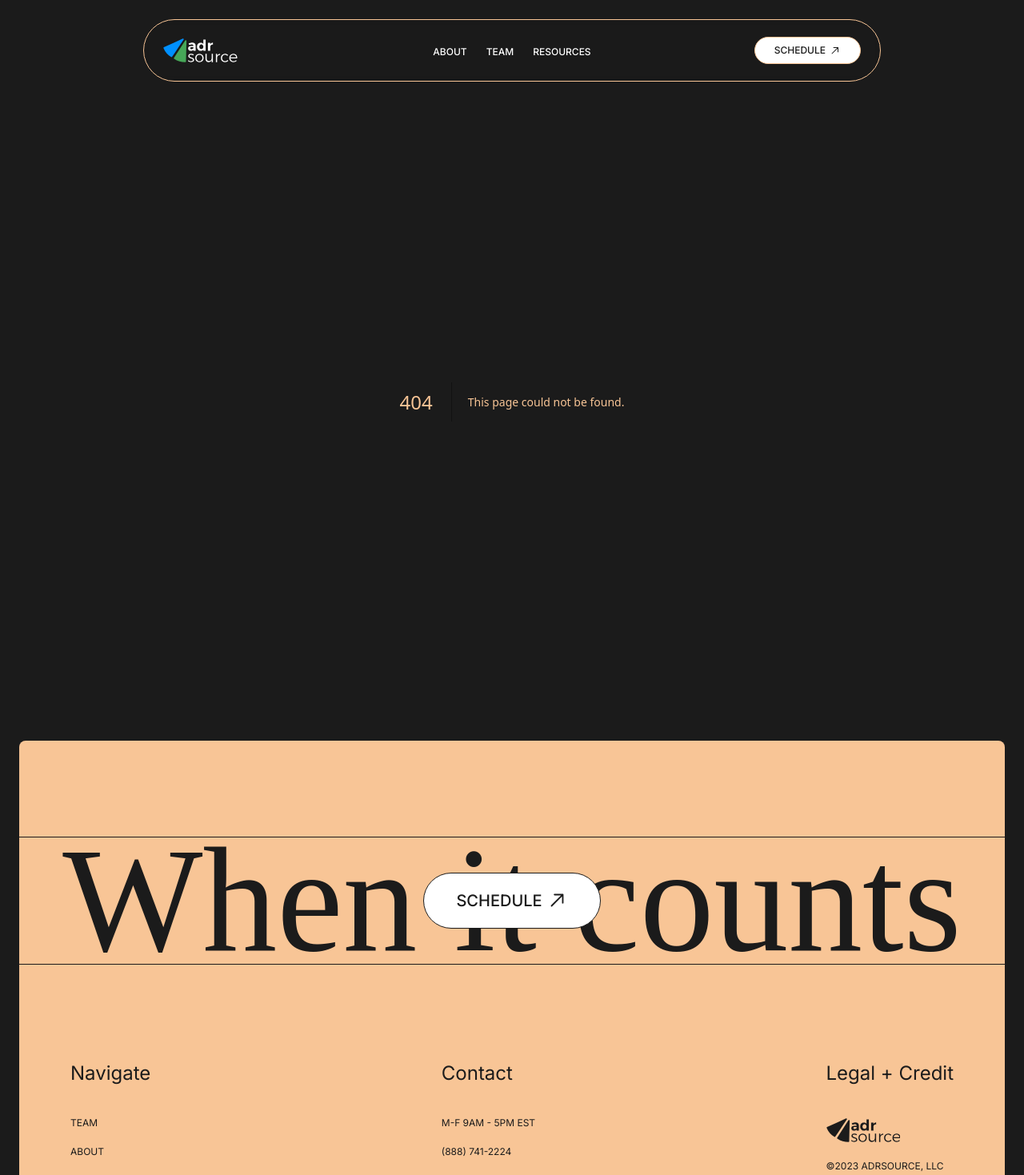
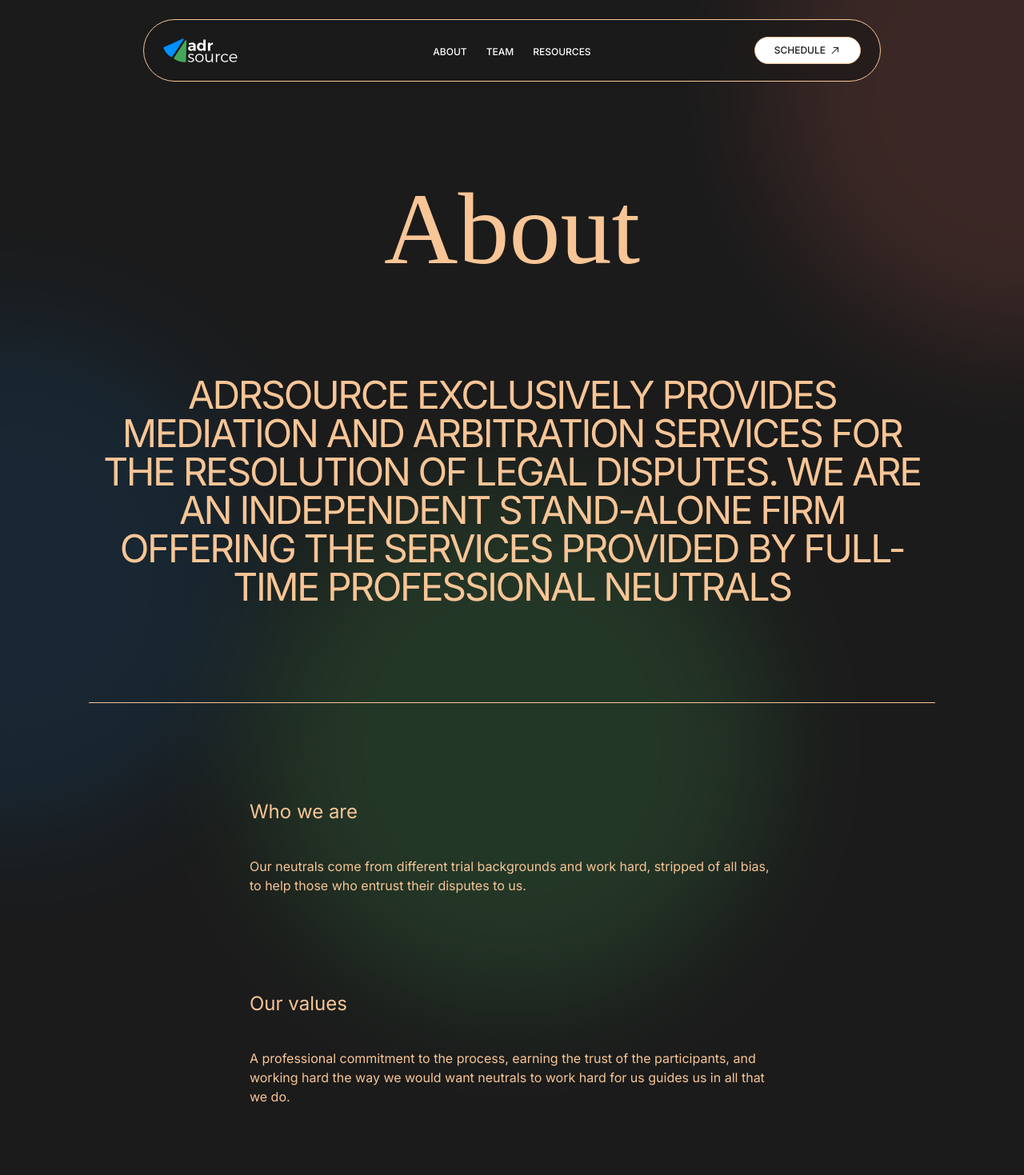
Before and after one commit to ADRSource/adr-source-v2, a Next.js app: page /about in a window 1280 px wide. Before the commit this address had no page. Shown: the top 1469 px of the page at 80% size. Built offline with nearby package versions, Linux system fonts and the light colour scheme; a web font is replaced by a local one.

Commit message:
add: team and about page markup and styles

```diff
--- /dev/null
+++ b/src/app/about/page.tsx
@@ -0,0 +1,72 @@
+import { ColorBlurContainer } from '~/components/color-blur-container';
+import { heading, text } from '~/components/ui/text';
+
+export default function About() {
+	return (
+		<div className="isolate">
+			<ColorBlurContainer />
+			<main className="relative z-20 min-h-screen">
+				<div className="relative overflow-x-clip px-2 pb-7 pt-6 stack-y-6">
+					<div className="mx-auto max-w-[1058px] border-b border-brand-copper pb-6 stack-y-6">
+						<h1
+							className={heading({
+								type: '3',
+								className: 'text-center',
+							})}
+						>
+							About
+						</h1>
+						<p
+							className={heading({
+								type: '5',
+								className: '[text-wrap: balance] mx-auto text-center',
+							})}
+						>
+							ADRsource exclusively provides mediation and arbitration services for the resolution
+							of legal disputes. We are an independent stand-alone firm offering the services
+							provided by full-time professional neutrals{' '}
+						</p>
+					</div>
+
+					<ul className="mx-auto max-w-prose stack-y-6">
+						{PAGE_CONTENT.map(({ title, body }) => {
+							return (
+								<li key={title} className="stack-y-3">
+									<h2
+										className={heading({
+											type: '6',
+										})}
+									>
+										{title}
+									</h2>
+									<p
+										className={text({
+											type: 'body',
+										})}
+									>
+										{body}
+									</p>
+								</li>
+							);
+						})}
+					</ul>
+				</div>
+			</main>
+		</div>
+	);
+}
+
+const PAGE_CONTENT = [
+	{
+		title: 'Who we are',
+		body: `Our neutrals come from different trial backgrounds and work hard, stripped of all bias, to help those who entrust their disputes to us.`,
+	},
+	{
+		title: 'Our values',
+		body: `A professional commitment to the process, earning the trust of the participants, and working hard the way we would want neutrals to work hard for us guides us in all that we do.`,
+	},
+	{
+		title: 'Let us help',
+		body: `Finding the right neutral can be key to your success.`,
+	},
+];
--- a/src/app/components/blocks/block-team/block-team.tsx
+++ b/src/app/components/blocks/block-team/block-team.tsx
@@ -1,6 +1,6 @@
 import { Container } from '~/components/container';
 import { heading } from '~/components/ui/text';
-import { ListItem } from './list-item';
+import { MemberListItem } from '../../member-list-item';
 
 export function BlockTeam() {
 	return (
@@ -17,7 +17,7 @@ export function BlockTeam() {
 				<div>
 					<ul className="mx-auto max-w-[1058px]">
 						{TEAM_MEMBERS.map((member) => {
-							return <ListItem key={member.name} member={member} />;
+							return <MemberListItem key={member.name} member={member} />;
 						})}
 					</ul>
 				</div>
--- a/src/app/components/blocks/block-team/list-item.tsx
+++ b/src/app/components/member-list-item.tsx
@@ -9,14 +9,15 @@ import { ButtonLink, IconButtonLink } from '~/components/ui/button';
 import { IconLink } from '~/components/ui/link';
 import { heading } from '~/components/ui/text';
 
-interface ListItemProps {
+interface MemberListItemProps {
 	member: {
 		name: string;
 		url: string;
 		headshot: string;
 	};
+	children?: React.ReactNode;
 }
-export function ListItem({ member }: ListItemProps) {
+export function MemberListItem({ member, children }: MemberListItemProps) {
 	const containerRef = React.useRef<HTMLLIElement>(null);
 	const { x, y } = useMousePosition();
 	const { left, top } = containerRef.current?.getBoundingClientRect() ?? {};
@@ -26,7 +27,10 @@ export function ListItem({ member }: ListItemProps) {
 			className="group linkBox flex items-center justify-between border-b border-solid border-brand-copper py-2 first:border-t"
 			ref={containerRef}
 		>
-			<p className={heading({ type: '5' })}>{member.name}</p>
+			<div className="items-baseline stack-x-1">
+				<p className={heading({ type: '5' })}>{member.name}</p>
+				{children}
+			</div>
 			<div className="items-center opacity-100  transition-opacity stack-x-3 group-hover:opacity-100 md:opacity-25">
 				<div className="hidden md:block">
 					<IconLink
--- a/src/app/layout.tsx
+++ b/src/app/layout.tsx
@@ -55,6 +55,7 @@ export default function RootLayout({ children }: { children: React.ReactNode })
 			</head>
 			<body className="isolate flex min-h-screen flex-col bg-brand-black text-brand-copper">
 				<Navigation />
+				{/* TODO: Hunter - reconsider this layout to account for the fact that on some cases the body content should be above the footer */}
 				<div className="z-10 flex-1 pt-[calc(theme(spacing.1)_+_theme(spacing.nav-height))] md:pt-[calc(theme(spacing.2)_+_theme(spacing.nav-height))]">
 					{children}
 				</div>
--- /dev/null
+++ b/src/app/team/[member]/page.tsx
@@ -0,0 +1,22 @@
+import { ColorBlurContainer } from '~/components/color-blur-container';
+import { heading } from '~/components/ui/text';
+
+export default function Member() {
+	return (
+		<div className="isolate">
+			<ColorBlurContainer />
+			<main className="min-h-screen">
+				<div className="relative overflow-x-clip py-6 stack-y-4">
+					<h1
+						className={heading({
+							type: '3',
+							className: 'text-center',
+						})}
+					>
+						Member
+					</h1>
+				</div>
+			</main>
+		</div>
+	);
+}
--- /dev/null
+++ b/src/app/team/page.tsx
@@ -0,0 +1,79 @@
+import { ColorBlurContainer } from '~/components/color-blur-container';
+import { heading, text } from '~/components/ui/text';
+import { MemberListItem } from '../components/member-list-item';
+
+export default function Team() {
+	return (
+		<div className="isolate">
+			<ColorBlurContainer />
+			<main className="relative z-20 min-h-screen">
+				<div className="relative overflow-x-clip px-2 pb-7 pt-6 stack-y-4">
+					<h1
+						className={heading({
+							type: '3',
+							className: 'text-center',
+						})}
+					>
+						Team
+					</h1>
+
+					<ul className="mx-auto max-w-[1058px]">
+						{TEAM_MEMBERS.map((member) => {
+							return (
+								<MemberListItem key={member.name} member={member}>
+									<p
+										className={text({
+											type: 'body',
+											className: 'leading-none',
+										})}
+									>
+										{member.role}
+									</p>
+								</MemberListItem>
+							);
+						})}
+					</ul>
+				</div>
+			</main>
+		</div>
+	);
+}
+
+const TEAM_MEMBERS = [
+	{
+		name: 'Scott Baughan',
+		url: '/team/scott-baughan',
+		headshot: '/images/team/scott-headshot.jpg',
+		role: 'Neutral',
+	},
+	{
+		name: 'Richard Lord',
+		url: '/team/richard-lord',
+		headshot: '/images/team/richard-headshot.jpg',
+		role: 'Neutral',
+	},
+	{
+		name: 'Bob Henry',
+		url: '/team/bob-henry',
+		headshot: '/images/team/bob-henry-headshot.jpeg',
+		role: 'Neutral',
+	},
+	{
+		name: 'Andy Hament',
+		url: '/team/andy-hament',
+		headshot: '/images/team/andy-hament-headshot.jpg',
+		role: 'Neutral',
+	},
+	{
+		name: 'Norma Abreu',
+		url: '/team/norma-abreu',
+		headshot: '/images/team/andy-hament-headshot.jpg',
+		role: 'Case Manager',
+	},
+	{
+		name: 'Paulina Carrasco',
+		url: '/team/paulina-carrasco',
+		headshot: '/images/team/andy-hament-headshot.jpg',
+		role: 'Case Manager',
+	},
+];
--- /dev/null
+++ b/src/components/color-blur-container.tsx
@@ -0,0 +1,25 @@
+'use client';
+import { twMerge } from 'tailwind-merge';
+
+export function ColorBlurContainer() {
+	return (
+		<div
+			className={twMerge(
+				'pointer-events-none absolute inset-0 isolate z-10 h-screen max-h-[150vh] min-h-screen w-full overflow-x-clip md:min-h-[832px]',
+			)}
+		>
+			<div
+				aria-hidden
+				className="pointer-events-none absolute bottom-0 left-0 z-10 aspect-square w-[50%] -translate-x-1/2 translate-y-[33%] rounded-full bg-brand-blue opacity-10 blur-[70px]"
+			/>
+			<div
+				aria-hidden
+				className="pointer-events-none absolute right-0 top-0 z-10 aspect-square w-[50%] -translate-y-[33%] translate-x-1/2 rounded-full bg-brand-red opacity-20 blur-[70px]"
+			/>
+			<div
+				aria-hidden
+				className="pointer-events-none absolute bottom-0 right-1/2 z-10 aspect-square w-[50%] translate-x-1/2 translate-y-[66%] rounded-full bg-brand-green opacity-20 blur-[70px]"
+			/>
+		</div>
+	);
+}
--- a/src/components/footer/footer.tsx
+++ b/src/components/footer/footer.tsx
@@ -7,7 +7,7 @@ import { CallToAction } from './call-to-action';
 
 export function Footer() {
 	return (
-		<footer className="z-20 w-full px-1 selection:bg-brand-black/80 selection:text-brand-copper md:p-2">
+		<footer className="z-20 w-full px-2 pb-2 selection:bg-brand-black/80 selection:text-brand-copper">
 			<div className="rounded-lg bg-brand-copper pb-4 pt-5 text-brand-black md:pt-6">
 				<CallToAction />
 				<div className="justify-between px-2 pt-5 stack-y-3 md:px-4 md:pt-6 md:stack-x-3">
--- a/src/components/navigation.tsx
+++ b/src/components/navigation.tsx
@@ -5,7 +5,7 @@ import { ButtonLink } from './ui/button';
 
 export function Navigation() {
 	return (
-		<nav className="fixed top-1 z-30 h-nav-height w-full px-1 inset-x-center md:top-2 md:px-2">
+		<nav className="fixed top-1 z-30 h-nav-height w-full px-2 inset-x-center md:top-2 md:px-2">
 			<div className="mx-auto flex h-full w-full max-w-[922px] items-center rounded-full border border-solid border-brand-copper bg-brand-black/70 backdrop-blur-sm backdrop-saturate-150 ">
 				<ul className="relative flex w-full items-center gap-1 px-1 py-1 pl-[calc(theme(spacing.1)_*_2)] md:justify-between md:px-2 md:stack-x-2">
 					<li>
--- a/src/components/ui/text.ts
+++ b/src/components/ui/text.ts
@@ -1,12 +1,12 @@
 import { tv } from 'tailwind-variants';
 
 export const heading = tv({
-	base: 'text-left font-normal',
+	base: 'text-left font-normal leading-none',
 	variants: {
 		type: {
 			'1': 'text-super font-serif',
 			'2': 'text-10xl font-serif',
-			'3': `text-heading-3 font-serif leading-none`,
+			'3': 'text-heading-3 font-serif',
 			'4': 'text-8xl font-serif',
 			'5': 'text-heading-5 font-sans uppercase tracking-tighter',
 			'6': 'text-xl font-medium md:font-normal md:text-2xl font-sans',
```
